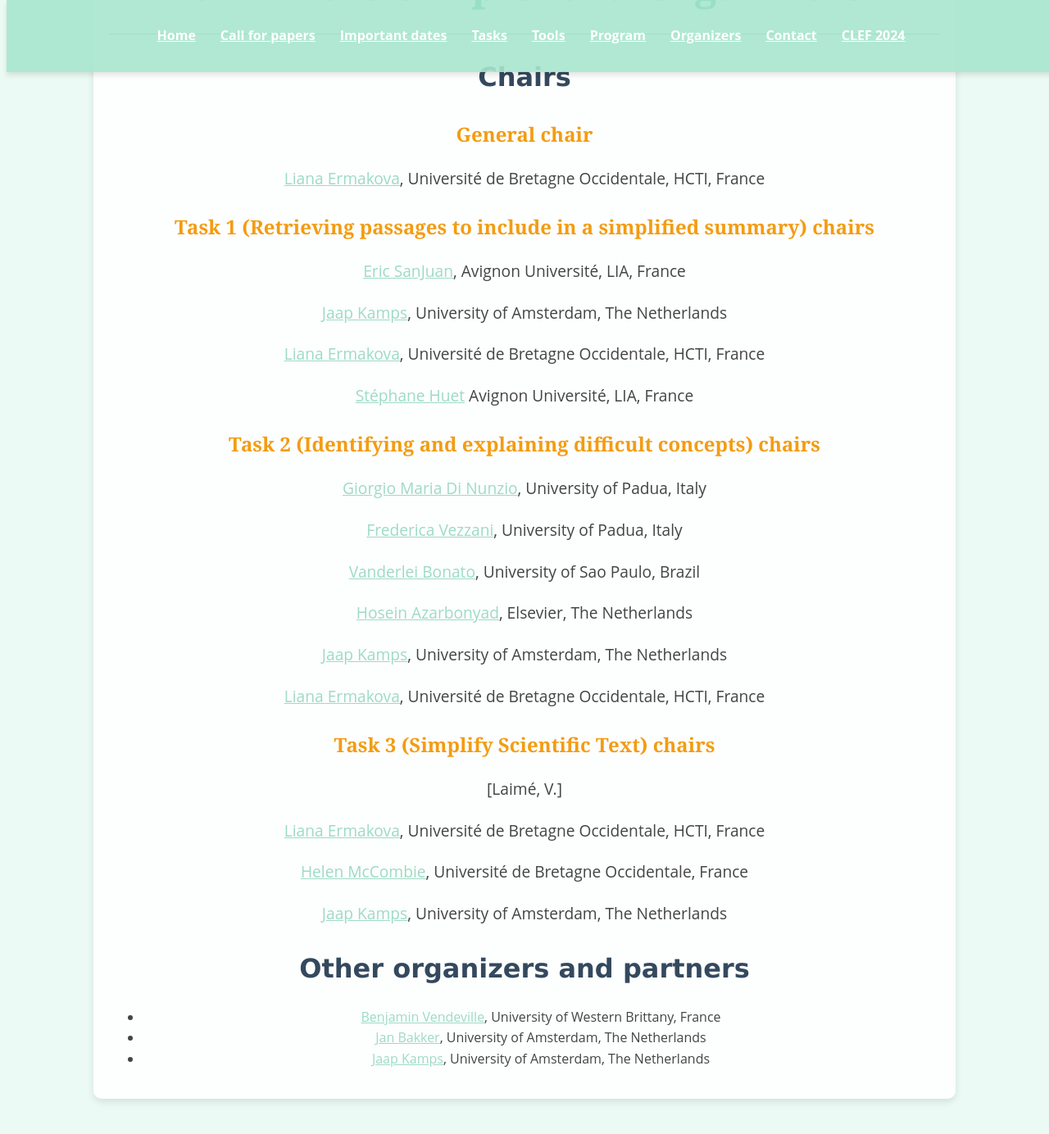
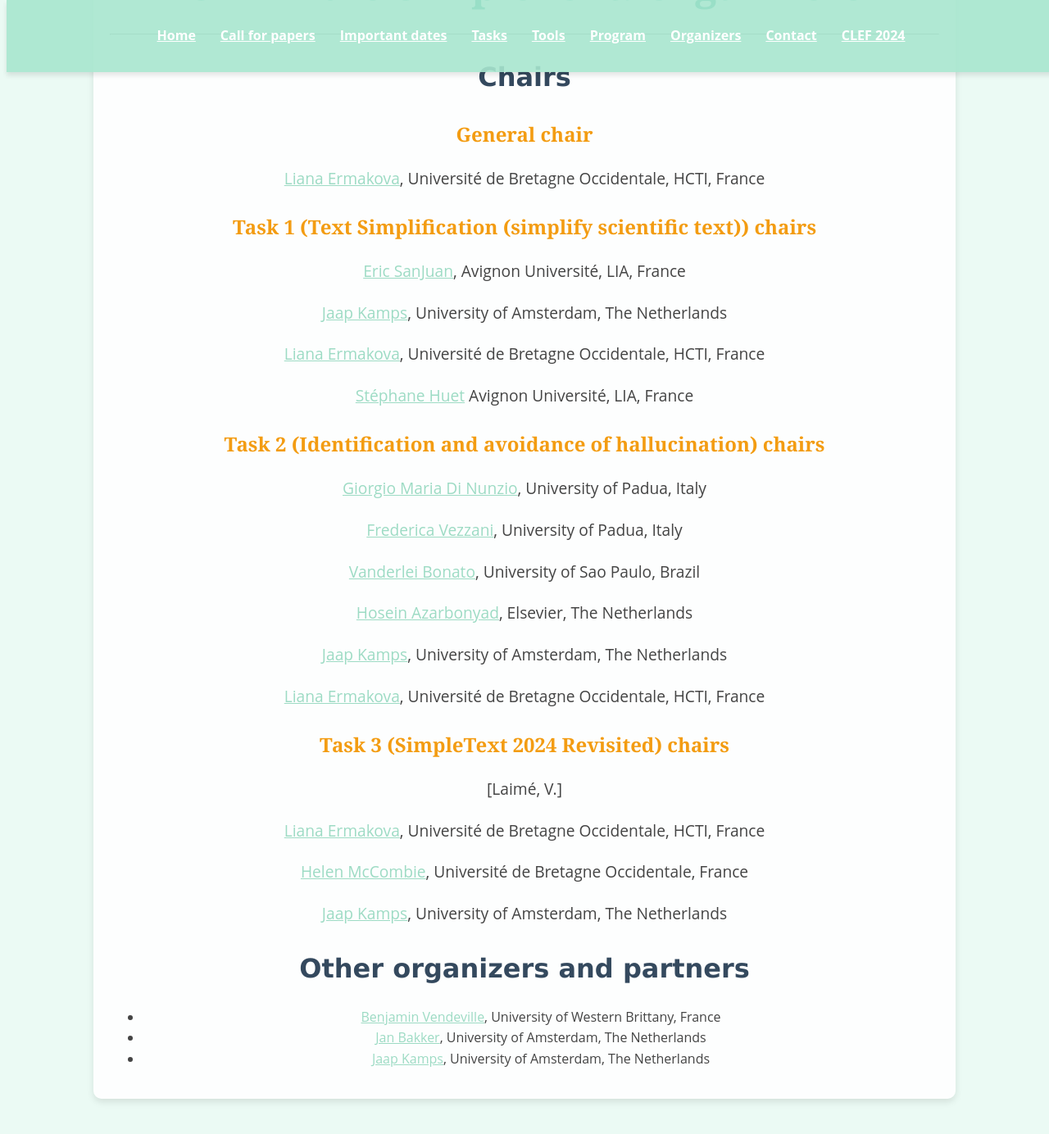
Before and after one commit to simpletext-madics/2025, a Jekyll site: the page built from organizers.md, in a window 1280 px wide and 1400 px high, scrolled down 505 px. Shown: the top 1384 px of the window at 82% size. Built offline with Jekyll 4.4.1, drawn with Linux system fonts in a browser that asks for light colours.

Commit message:
Update organizers.md

```diff
--- a/organizers.md
+++ b/organizers.md
@@ -12,7 +12,7 @@ title: Organizers
 ### General chair
 [Liana Ermakova](https://nouveau.univ-brest.fr/hcti/fr/membre/liana-ermakova), Université de Bretagne Occidentale, HCTI, France
 
-### Task 1 (Retrieving passages to include in a simplified summary) chairs
+### Task 1 (Text Simplification (simplify scientific text)) chairs
 [Eric SanJuan](https://termwatch.es/), Avignon Université, LIA, France
 
 [Jaap Kamps](https://e.humanities.uva.nl/), University of Amsterdam, The Netherlands
@@ -21,7 +21,7 @@ title: Organizers
 
 [Stéphane Huet](https://cv.hal.science/shuet) Avignon Université, LIA, France
 
-### Task 2 (Identifying and explaining difficult concepts) chairs
+### Task 2 (Identification and avoidance of hallucination) chairs
 
 [Giorgio Maria Di Nunzio](https://scholar.google.fr/citations?user=Awl_HDoAAAAJ&hl=no), University of Padua, Italy
 
@@ -35,7 +35,7 @@ title: Organizers
 
 [Liana Ermakova](https://nouveau.univ-brest.fr/hcti/fr/membre/liana-ermakova), Université de Bretagne Occidentale, HCTI, France
 
-### Task 3 (Simplify Scientific Text) chairs
+### Task 3 (SimpleText 2024 Revisited) chairs
 
 [Laimé, V.]
 
```
